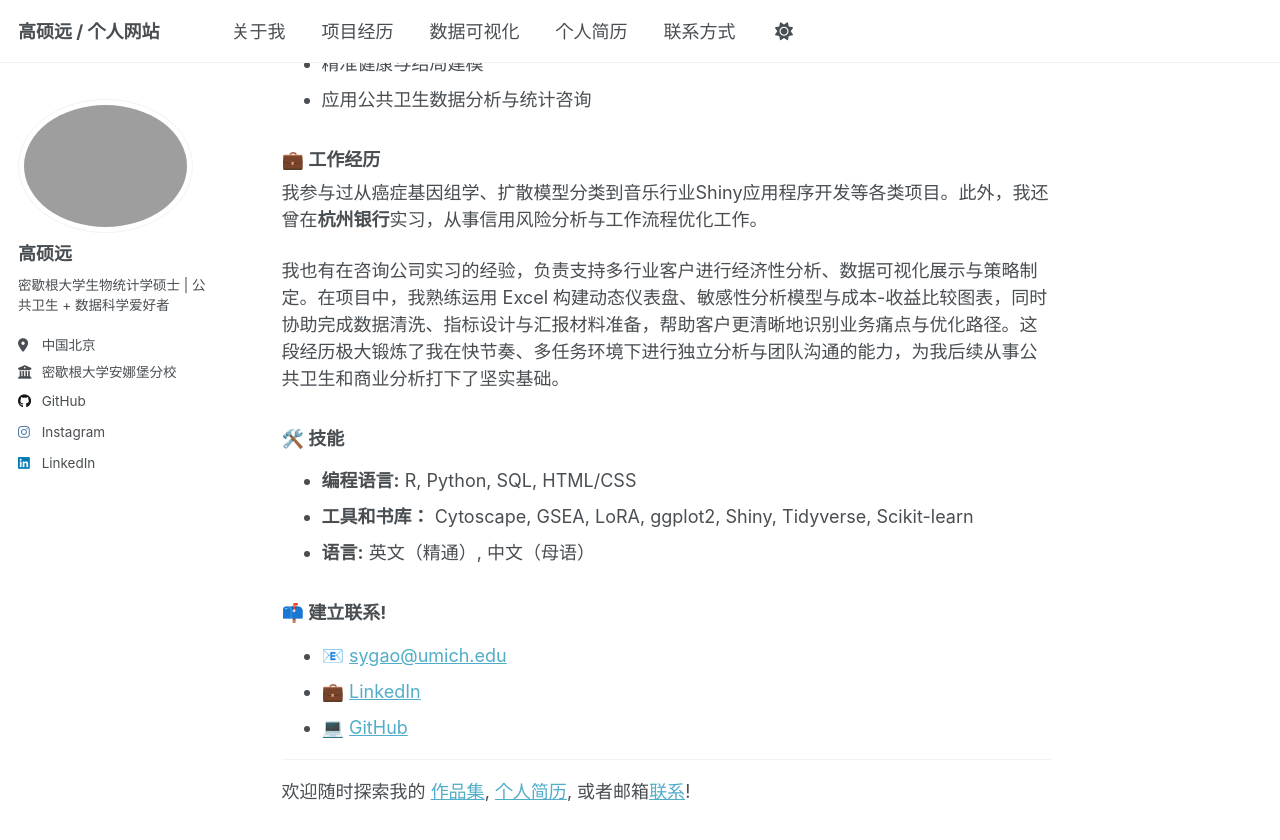
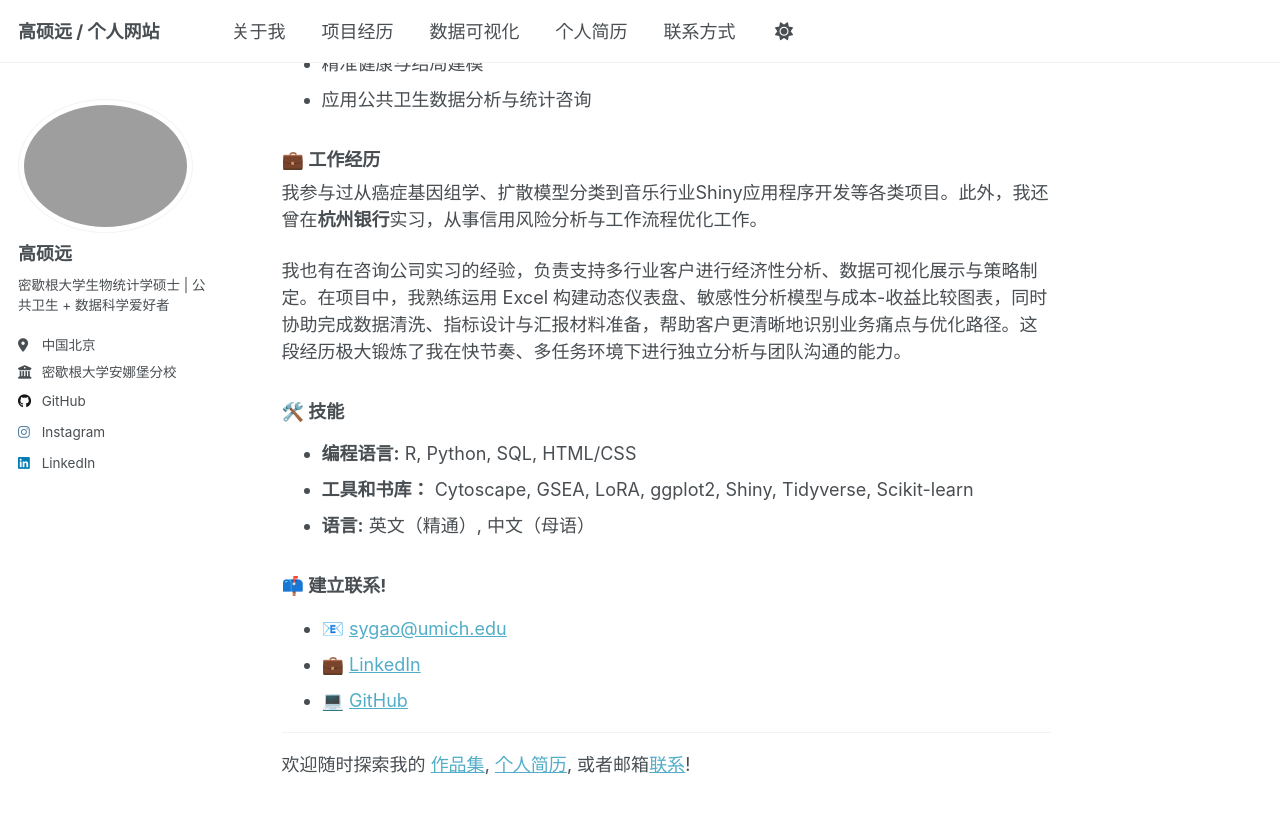
Before and after one commit to GSYH/zh, a Jekyll site: the page built from _pages/about.md, in a window 1280 px wide and 900 px high, scrolled down 599 px. Shown: the top 840 px of the window. Built offline with Jekyll 4.4.1, drawn with Linux system fonts in a browser that asks for light colours.

Commit message:
Update about.md

```diff
--- a/_pages/about.md
+++ b/_pages/about.md
@@ -27,7 +27,7 @@ redirect_from:
 ### 💼 工作经历
 我参与过从癌症基因组学、扩散模型分类到音乐行业Shiny应用程序开发等各类项目。此外，我还曾在**杭州银行**实习，从事信用风险分析与工作流程优化工作。
 
-我也有在咨询公司实习的经验，负责支持多行业客户进行经济性分析、数据可视化展示与策略制定。在项目中，我熟练运用 Excel 构建动态仪表盘、敏感性分析模型与成本-收益比较图表，同时协助完成数据清洗、指标设计与汇报材料准备，帮助客户更清晰地识别业务痛点与优化路径。这段经历极大锻炼了我在快节奏、多任务环境下进行独立分析与团队沟通的能力，为我后续从事公共卫生和商业分析打下了坚实基础。
+我也有在咨询公司实习的经验，负责支持多行业客户进行经济性分析、数据可视化展示与策略制定。在项目中，我熟练运用 Excel 构建动态仪表盘、敏感性分析模型与成本-收益比较图表，同时协助完成数据清洗、指标设计与汇报材料准备，帮助客户更清晰地识别业务痛点与优化路径。这段经历极大锻炼了我在快节奏、多任务环境下进行独立分析与团队沟通的能力。
 
 ### 🛠️ 技能
 - **编程语言:** R, Python, SQL, HTML/CSS
```
